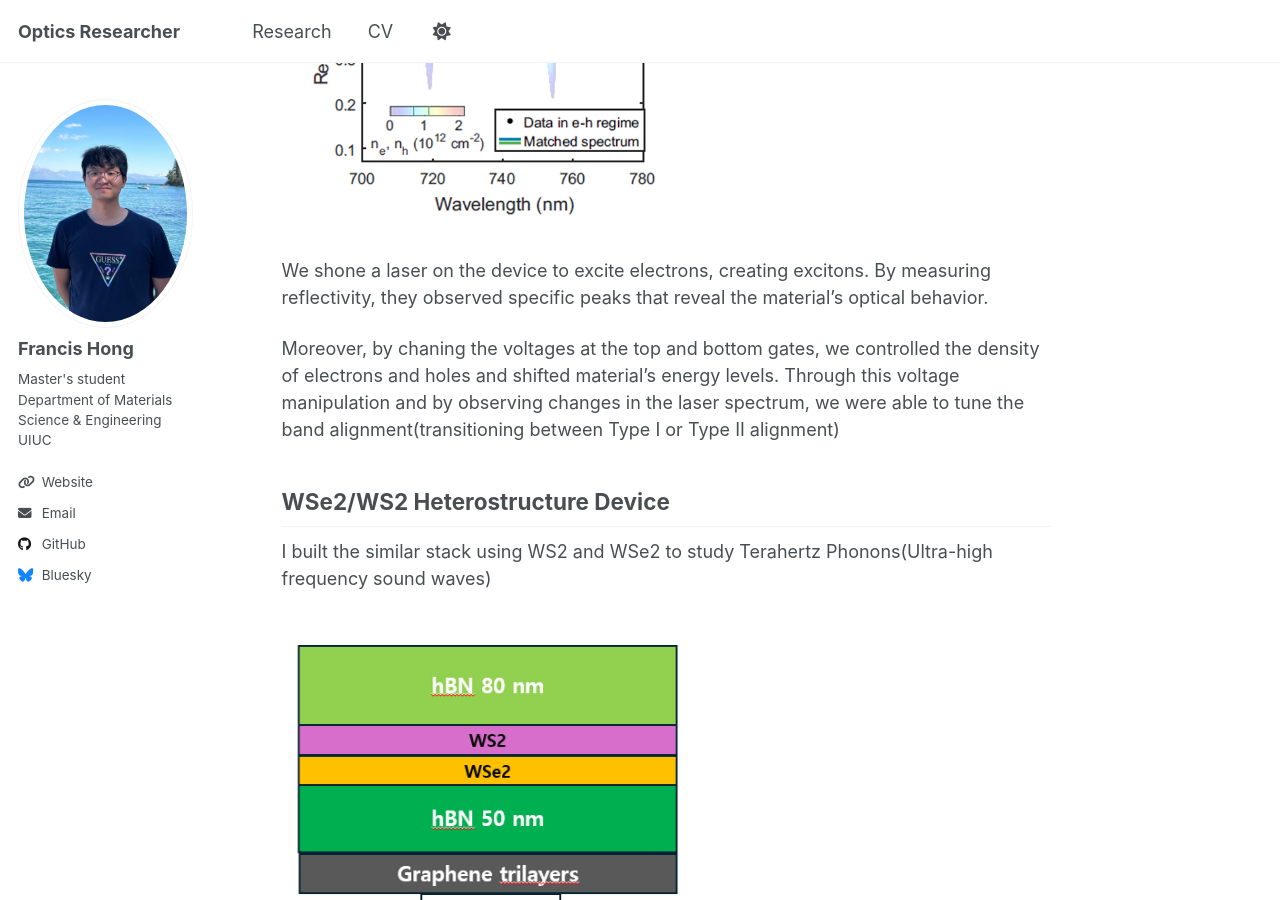
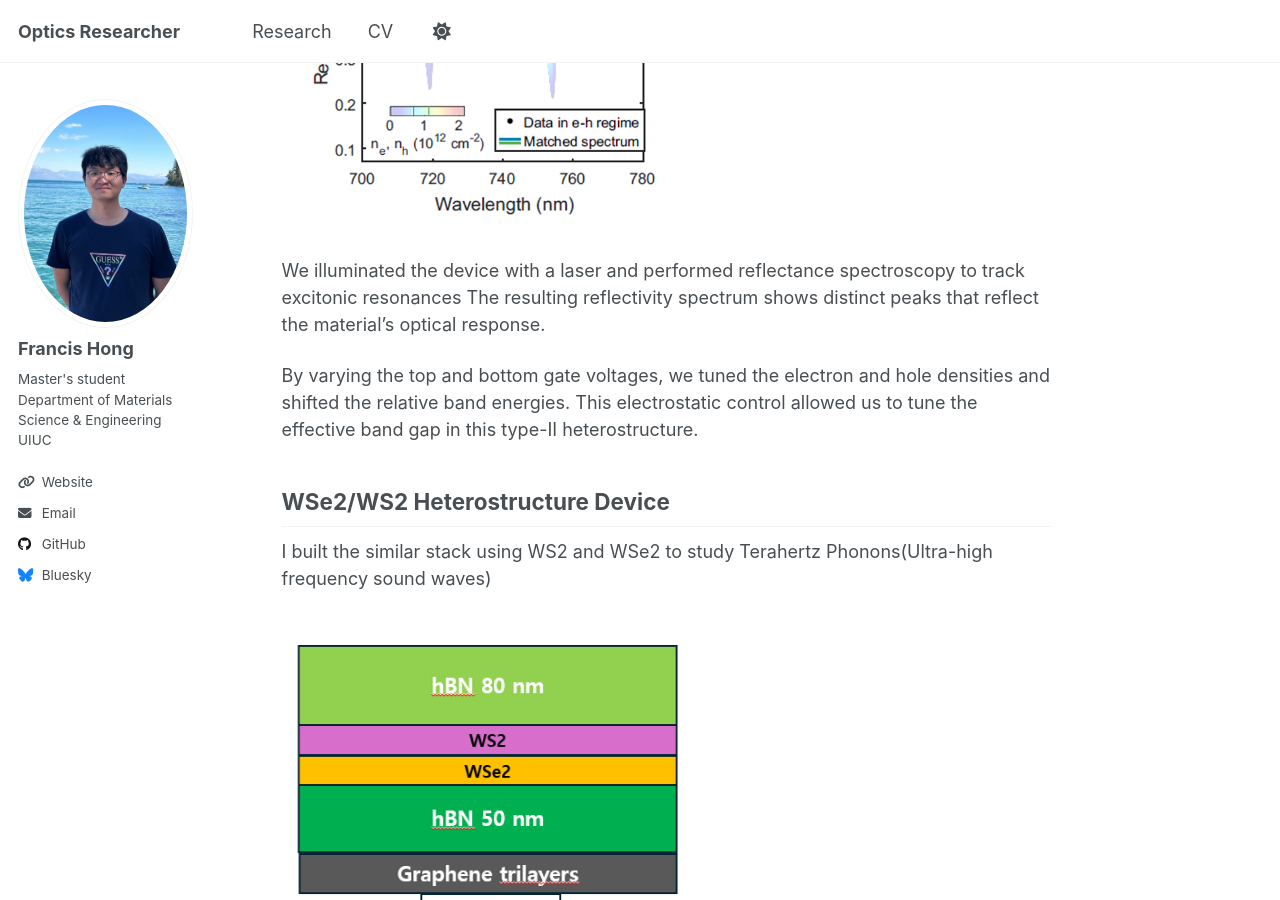
Before and after one commit to Fhong10/flhong03.github-io, a Jekyll site: the page built from _publications/semiconductor-physics.md, in a window 1280 px wide and 900 px high, scrolled down 1106 px. Built offline with Jekyll 4.4.1, drawn with Linux system fonts in a browser that asks for light colours; a script that is not in the unit is left out.

Commit message:
Update semiconductor-physics.md

```diff
--- a/_publications/semiconductor-physics.md
+++ b/_publications/semiconductor-physics.md
@@ -25,9 +25,9 @@ I made a van der Waals heterostructure with monolayer of MoSe2 and WS2 protected
 <img src="{{ '/images/Rpeak.png' | relative_url }}" alt="Rpeak"
      style="max-width: 420px; width: 100%; height: auto; display: block; margin: 12px 0 0 0;">
 
-We shone a laser on the device to excite electrons, creating excitons. By measuring reflectivity, they observed specific peaks that reveal the material's optical behavior.
+We illuminated the device with a laser and performed reflectance spectroscopy to track excitonic resonances The resulting reflectivity spectrum shows distinct peaks that reflect the material’s optical response.
 
-Moreover, by chaning the voltages at the top and bottom gates, we controlled the density of electrons and holes and shifted material's energy levels. Through this voltage manipulation and by observing changes in the laser spectrum, we were able to tune the band alignment(transitioning between Type I or Type II alignment)
+By varying the top and bottom gate voltages, we tuned the electron and hole densities and shifted the relative band energies. This electrostatic control allowed us to tune the effective band gap in this type-II heterostructure.
 
 ## WSe2/WS2 Heterostructure Device
 
```
